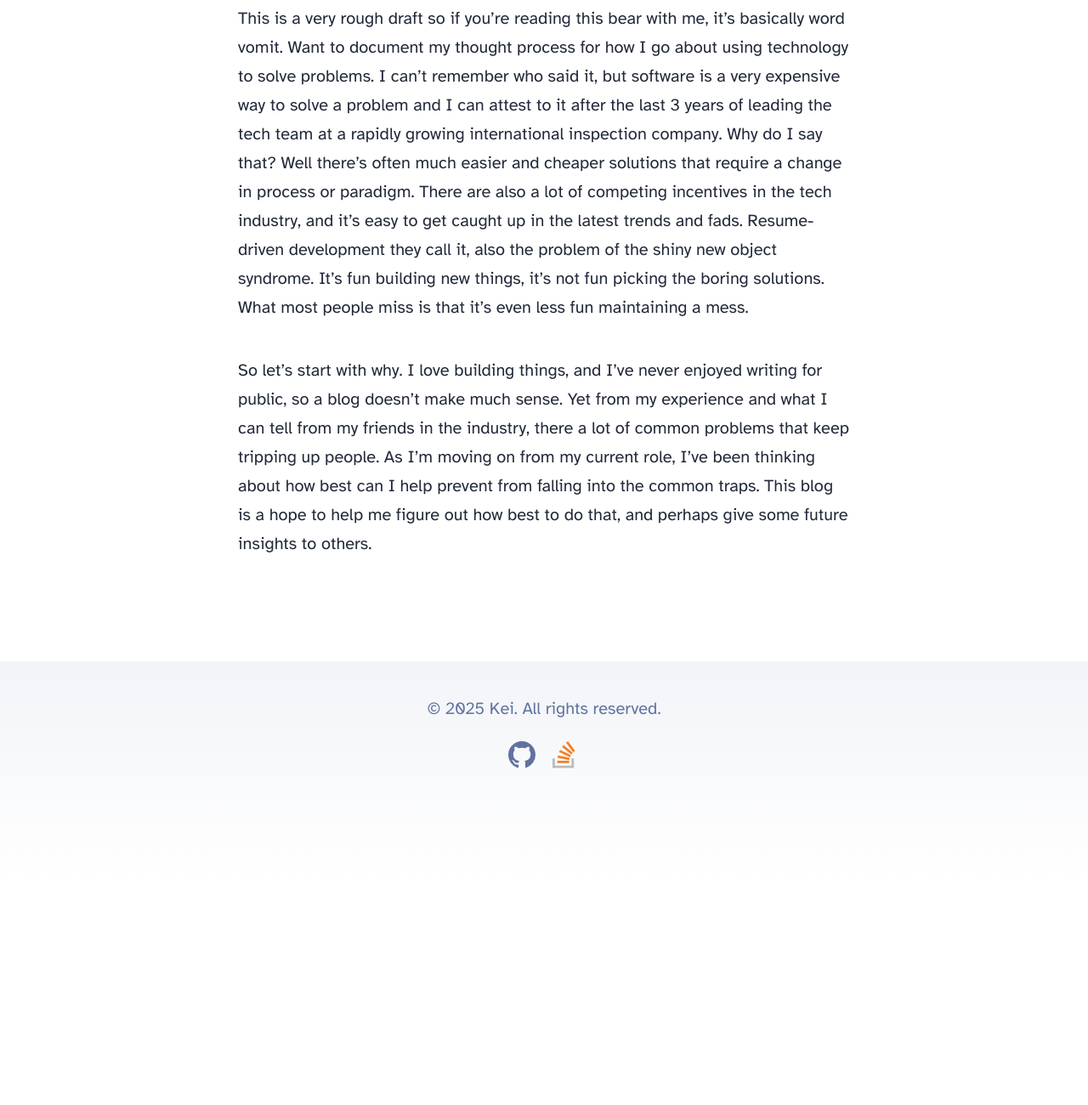
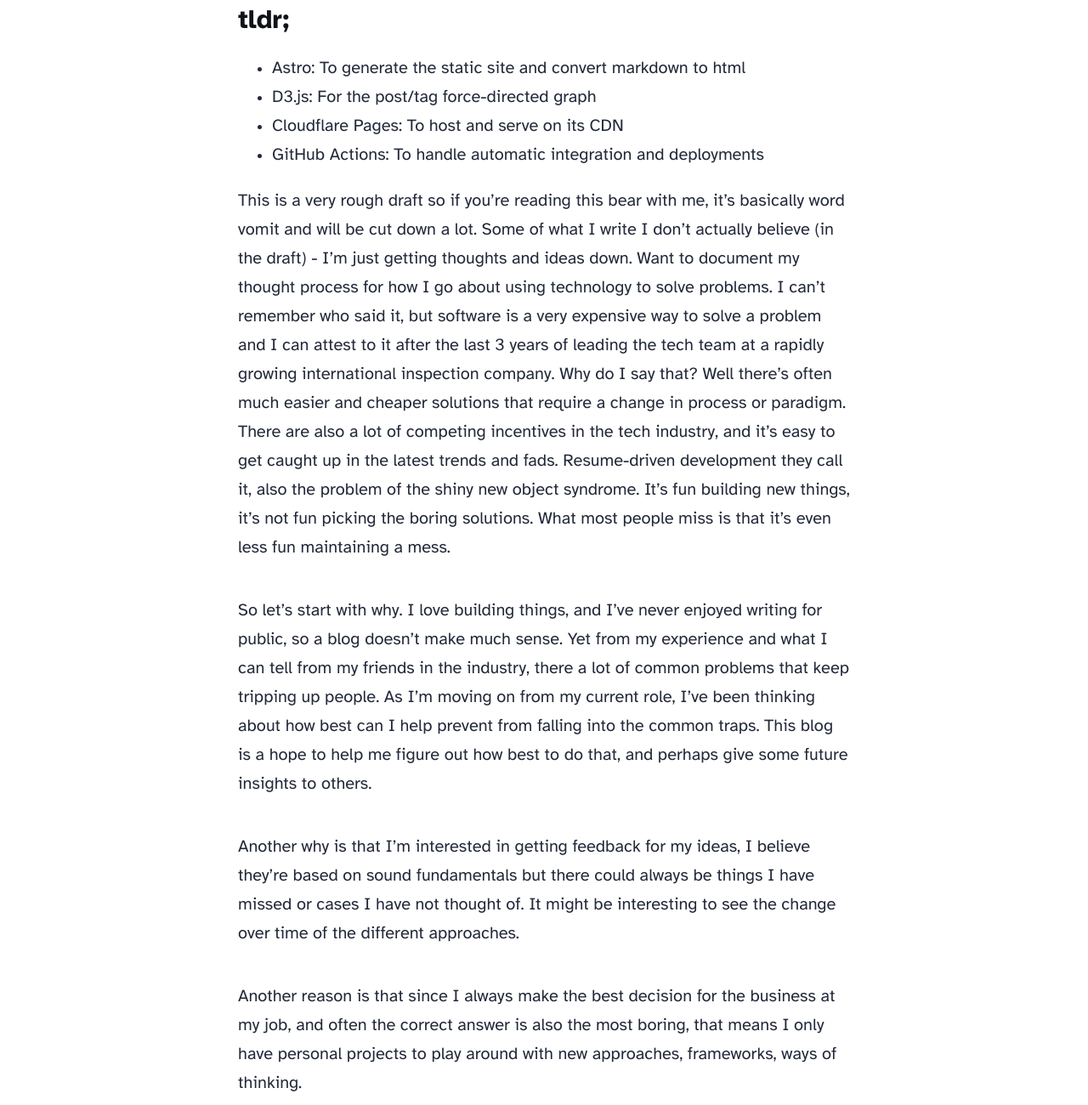
Before and after one commit to kei-mp/blog, an Astro site: page /blog/why in a window 1280 px wide. Shown: the part 940-2240 px from the top of the page at 85% size. Before the commit the page ends 1976 px from the top, so only its background shows below. Built offline with nearby package versions, Linux system fonts and the light colour scheme; Astro itself is replaced by a stand-in of ours.

Commit message:
feat(why): expand on first draft - might need to separate into smaller blogs

```diff
--- a/src/content/blog/why.md
+++ b/src/content/blog/why.md
@@ -5,6 +5,25 @@ pubDate: 'Feb 24 2025'
 heroImage: '/blog-placeholder-3.jpg'
 ---
 
-This is a very rough draft so if you're reading this bear with me, it's basically word vomit. Want to document my thought process for how I go about using technology to solve problems. I can't remember who said it, but software is a very expensive way to solve a problem and I can attest to it after the last 3 years of leading the tech team at a rapidly growing international inspection company. Why do I say that? Well there's often much easier and cheaper solutions that require a change in process or paradigm. There are also a lot of competing incentives in the tech industry, and it's easy to get caught up in the latest trends and fads. Resume-driven development they call it, also the problem of the shiny new object syndrome. It's fun building new things, it's not fun picking the boring solutions. What most people miss is that it's even less fun maintaining a mess.
+#### tldr;
+
+- Astro: To generate the static site and convert markdown to html
+- D3.js: For the post/tag force-directed graph
+- Cloudflare Pages: To host and serve on its CDN
+- GitHub Actions: To handle automatic integration and deployments
+
+This is a very rough draft so if you're reading this bear with me, it's basically word vomit and will be cut down a lot. Some of what I write I don't actually believe (in the draft) - I'm just getting thoughts and ideas down. Want to document my thought process for how I go about using technology to solve problems. I can't remember who said it, but software is a very expensive way to solve a problem and I can attest to it after the last 3 years of leading the tech team at a rapidly growing international inspection company. Why do I say that? Well there's often much easier and cheaper solutions that require a change in process or paradigm. There are also a lot of competing incentives in the tech industry, and it's easy to get caught up in the latest trends and fads. Resume-driven development they call it, also the problem of the shiny new object syndrome. It's fun building new things, it's not fun picking the boring solutions. What most people miss is that it's even less fun maintaining a mess.
 
 So let's start with why. I love building things, and I've never enjoyed writing for public, so a blog doesn't make much sense. Yet from my experience and what I can tell from my friends in the industry, there a lot of common problems that keep tripping up people. As I'm moving on from my current role, I've been thinking about how best can I help prevent from falling into the common traps. This blog is a hope to help me figure out how best to do that, and perhaps give some future insights to others.
+
+Another why is that I'm interested in getting feedback for my ideas, I believe they're based on sound fundamentals but there could always be things I have missed or cases I have not thought of. It might be interesting to see the change over time of the different approaches.
+
+Another reason is that since I always make the best decision for the business at my job, and often the correct answer is also the most boring, that means I only have personal projects to play around with new approaches, frameworks, ways of thinking.
+
+Another reason is that technical blogs often miss the point, or are either too technical, or too abstract. For every 100 blogs there are about microservices for example, there are maybe 1 blog explaining how you probably don't need one. There should be more blogs from people in the trenches talking about things they've tried across all topics, from testing to project management, even UI/UX. Especially now with AI deleting the barrier to entry into software development, this will be more important since often people just want to have good enough defaults, not the thoeritically correct ideal. A side thought is that this is kind of like Scrum (and maybe Clean Architecture in the same vein), if you read the book you walk away convinced it's the key to success. It makes perfect sense. However try implement it in your team and see what happens to productivity (or even developer morale after sitting in meetings half the time). Scrum is also sold by the people who sell courses in it (same as DDD and probably Clean Architecture) - there are some perverse incentives here.
+
+## How I Built This
+
+### Why Astro?
+
+I am especially wary of brand new javascript frameworks, but the idea behind Astro of Architecture Islands (check this I don't think it's 100% called that)
--- a/src/pages/index.astro
+++ b/src/pages/index.astro
@@ -24,6 +24,9 @@ import Digraph from '../components/Digraph.vue';
 				<li><a href="/blog/microdebt">Microservices are Technical Debt</a></li>
 				<li><a href="/blog/snos">Shiny New Object Syndrome</a></li>
 			</ul>
+			<p>
+				Note that this blog is vanilla me and therefore not perfect. If I've used AI in any way, I'll credit it at the bottom of the post.
+			</p>
 			<br/>
 			<br/>
 			<br/>
```
